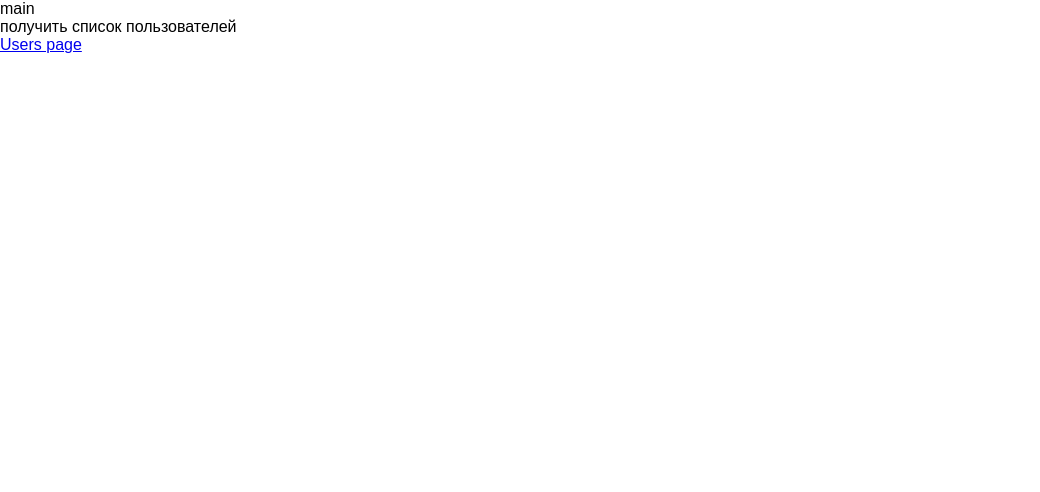
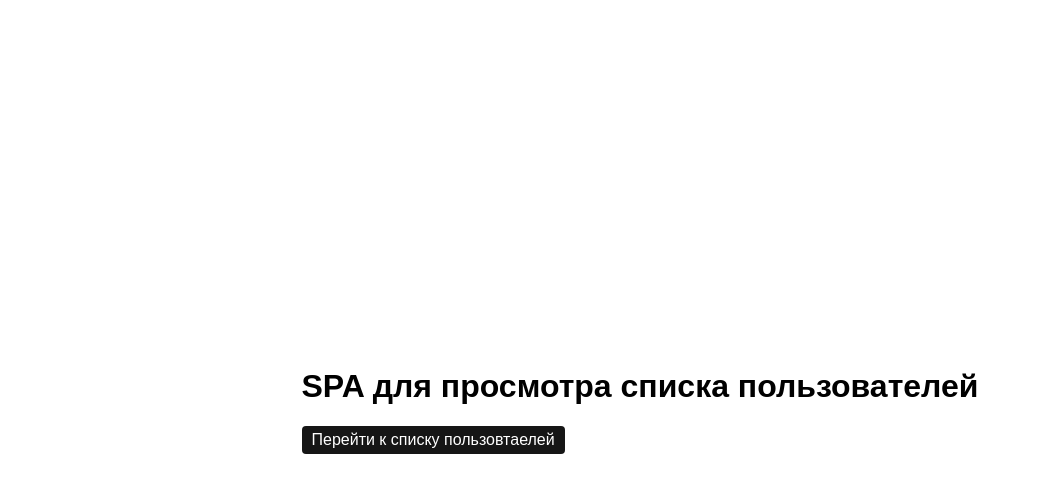
Before and after one commit to malay76a/simple-ap-for-lists, a React (Create React App) app: page / in a window 1280 px wide. Shown: the top 492 px of the page, without its empty margins (0-1040 px from the left). Built offline with nearby package versions, Linux system fonts and the light colour scheme.

Commit message:
fix new state

```diff
--- /dev/null
+++ b/src/components/Center/index.jsx
@@ -0,0 +1,8 @@
+import styled from "styled-components";
+
+export default styled.div`
+  min-height: 100vh;
+  display: flex;
+  align-items: center;
+  justify-content: center;
+`;
--- /dev/null
+++ b/src/components/Link/index.jsx
@@ -0,0 +1,13 @@
+import React from "react";
+import {Link} from "wouter";
+import styled from "styled-components";
+
+export default styled(Link)`
+  display: inline-block;
+  padding: 5px 10px;
+  color: #fff;
+  border-radius: 4px;
+  background-color: #161616;
+  text-decoration: none;
+  font-weight: 500;
+`;
--- /dev/null
+++ b/src/components/TableView/index.jsx
@@ -0,0 +1,43 @@
+import React from "react";
+import styled, {css} from "styled-components";
+
+export default ({users}) => (
+    <Table >
+        <thead>
+            <tr>
+                <th>Имя Фамилия</th>
+                <th>Email</th>
+                <th>Группа</th>
+                <th>Стаж</th>
+            </tr>
+        </thead>
+        <tbody>
+            {users.map((i,idx) => (
+                <Tr key={i.id} even={idx % 2 === 0}>
+                    <Td>{i.firstName} {i.lastName}</Td>
+                    <Td>{i.email}</Td>
+                    <Td>{i.group}</Td>
+                    <Td>{i.experience}</Td>
+                </Tr>
+            ))}
+        </tbody>
+    </Table>
+)
+
+
+
+const Table = styled.table`
+  width: 100%;
+  border-collapse: collapse;
+  border-spacing: 0;
+`;
+
+const Tr = styled.tr`
+  ${props => props.even && css`
+    background: #d7d7d7;
+  `}
+`;
+
+const Td = styled.td`
+  padding: 5px 10px;
+`;
--- a/src/pages/Main/index.jsx
+++ b/src/pages/Main/index.jsx
@@ -1,10 +1,13 @@
 import React from "react";
-import {Link} from "wouter";
+import Link from "../../components/Link";
+import Container from '../../components/Container';
+import Center from '../../components/Center';
 
 export default () => (
-    <>
-        <div>main</div>
-        <div>получить список пользователей</div>
-        <Link href="/users">Users page</Link>
-    </>
+    <Center>
+        <Container>
+            <h1>SPA для просмотра списка пользователей</h1>
+            <Link href="/users">Перейти к списку пользовтаелей</Link>
+        </Container>
+    </Center>
 )
--- a/src/pages/Users/index.jsx
+++ b/src/pages/Users/index.jsx
@@ -1,9 +1,16 @@
-import React from "react";
+import React, {useState} from "react";
 import { useQuery } from 'react-query';
 import fetchUsers from '../../api/fetchUsers';
+import Container from '../../components/Container';
+import Link from "../../components/Link";
+import TableView from '../../components/TableView';
 
 export default () => {
     const { isLoading, isError, data, error } = useQuery('users', fetchUsers);
+    const [viewType, setViewType] = useState('table');
+    const [users, setUsers] = useState([]);
+    const [sortOptions, selectSortOptions] = useState('');
+    const [selectSortOption, setSelectSortOption] = useState('');
 
     if (isLoading) {
         return <span>Loading...</span>
@@ -14,11 +21,19 @@ export default () => {
     }
 
     return (
-        <ul>
-            {data.user.map(item => (
-                <li key={item.id}>{item.firstName}</li>
-            ))}
-        </ul>
+        <Container>
+            <Link href="/">Перейти на главную</Link>
+            <h1>Список пользователей</h1>
+            <form>
+                <input type="text"/>
+                <select>
+                    <option></option>
+                </select>
+            </form>
+
+            {viewType === 'table' ? <TableView users={data.user} /> : null}
+
+        </Container>
     )
 
 }
```
Also changed, not shown: src/components/GroupsView/index.jsx (added), src/components/ListView/index.jsx (added), src/utils/filterData.js (added), src/utils/sortData.js (added), 1 other file (tests, documents, lock files or other folders).
